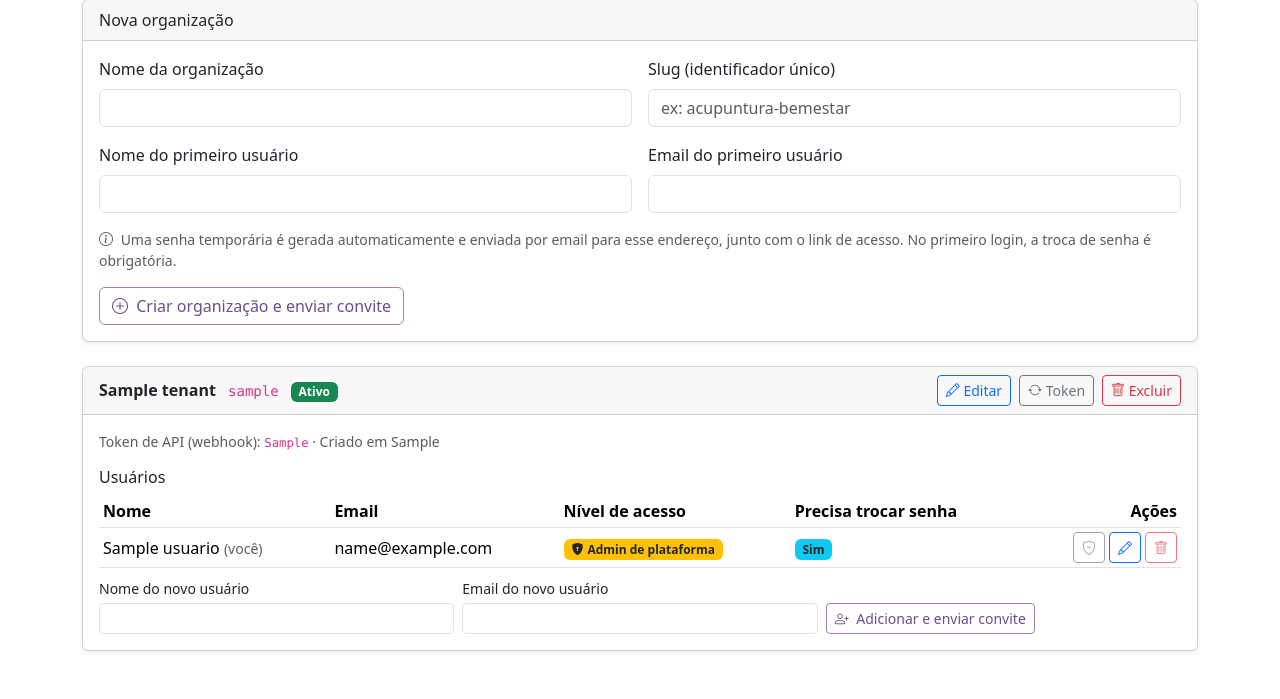
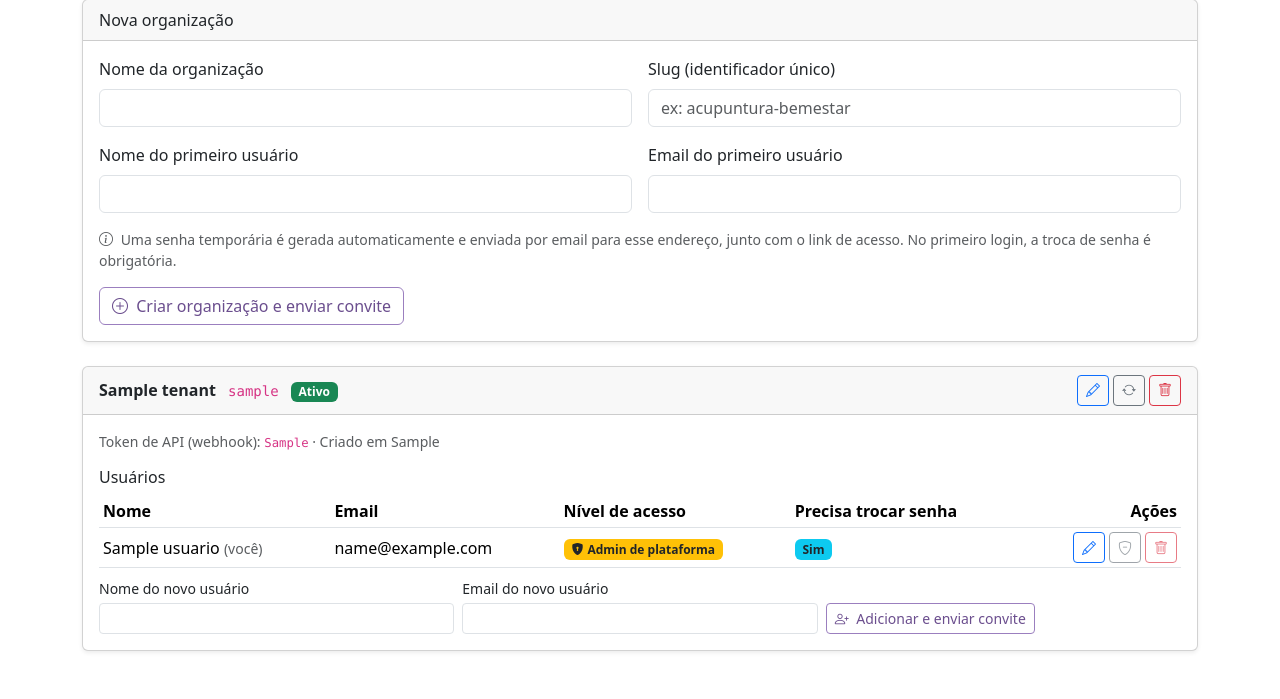
Before and after one commit to loisneubauer/gestao_financeira, a Flask app: page /admin/tenants in a window 1280 px wide. Shown: the part 230-929 px from the top of the page. Run offline with Flask 3, Linux system fonts and the light colour scheme; the visitor is signed in with stand-in values (Sample User, id 1); tables that the repository leaves empty hold one stand-in row (values such as "Sample post").

Commit message:
Padroniza botões de ação (só ícones, mesma ordem e espaçamento) entre organização e usuários

```diff
--- a/templates/admin_tenants.html
+++ b/templates/admin_tenants.html
@@ -49,17 +49,17 @@
             <code class="ms-2 small">{{ t.slug }}</code>
             {% if t.ativo %}<span class="badge bg-success ms-2">Ativo</span>{% else %}<span class="badge bg-secondary ms-2">Inativo</span>{% endif %}
         </div>
-        <div class="d-flex gap-2">
-            <button type="button" class="btn btn-sm btn-outline-primary" data-bs-toggle="modal" data-bs-target="#modalEditarTenant{{ t.id }}" aria-label="Editar organização">
-                <i class="bi bi-pencil"></i> Editar
+        <div class="d-flex flex-wrap gap-1 justify-content-end">
+            <button type="button" class="btn btn-sm btn-outline-primary" data-bs-toggle="modal" data-bs-target="#modalEditarTenant{{ t.id }}" title="Editar organização" aria-label="Editar organização">
+                <i class="bi bi-pencil"></i>
             </button>
             <form method="post" action="{{ url_for('admin_gerar_token_tenant', id_tenant=t.id) }}" class="d-inline">
                 <button type="submit" class="btn btn-sm btn-outline-secondary" title="Gerar novo token de API para o webhook" aria-label="Gerar novo token de API">
-                    <i class="bi bi-arrow-repeat"></i> Token
+                    <i class="bi bi-arrow-repeat"></i>
                 </button>
             </form>
-            <button type="button" class="btn btn-sm btn-outline-danger" data-bs-toggle="modal" data-bs-target="#modalExcluirTenant{{ t.id }}" aria-label="Excluir organização">
-                <i class="bi bi-trash"></i> Excluir
+            <button type="button" class="btn btn-sm btn-outline-danger" data-bs-toggle="modal" data-bs-target="#modalExcluirTenant{{ t.id }}" title="Excluir organização" aria-label="Excluir organização">
+                <i class="bi bi-trash"></i>
             </button>
         </div>
     </div>
@@ -95,6 +95,10 @@
                         <td>{% if u.deve_trocar_senha %}<span class="badge bg-info text-dark">Sim</span>{% else %}<span class="text-muted small">Não</span>{% endif %}</td>
                         <td>
                             <div class="d-flex flex-wrap gap-1 justify-content-end">
+                                <button type="button" class="btn btn-sm btn-outline-primary" data-bs-toggle="modal" data-bs-target="#modalEditarUsuario{{ u.id }}" title="Editar usuário" aria-label="Editar usuário">
+                                    <i class="bi bi-pencil"></i>
+                                </button>
+
                                 <form method="post" action="{{ url_for('admin_alternar_admin_usuario', id_tenant=t.id, id_usuario=u.id) }}"
                                       onsubmit="return confirm('{% if u.is_admin %}Remover o acesso de admin de plataforma de {{ u.nome }}?{% else %}Tornar {{ u.nome }} admin de plataforma? Ela(e) vai enxergar e gerenciar TODAS as organizações, não só esta.{% endif %}');">
                                     {% if u.is_admin %}
@@ -107,10 +111,6 @@
                                         </button>
                                     {% endif %}
                                 </form>
-
-                                <button type="button" class="btn btn-sm btn-outline-primary" data-bs-toggle="modal" data-bs-target="#modalEditarUsuario{{ u.id }}" title="Editar usuário" aria-label="Editar usuário">
-                                    <i class="bi bi-pencil"></i>
-                                </button>
 
                                 <form method="post" action="{{ url_for('admin_excluir_usuario', id_tenant=t.id, id_usuario=u.id) }}"
                                       onsubmit="return confirm('Excluir o usuário {{ u.nome }} ({{ u.email }})? Essa ação não pode ser desfeita.');">
```
